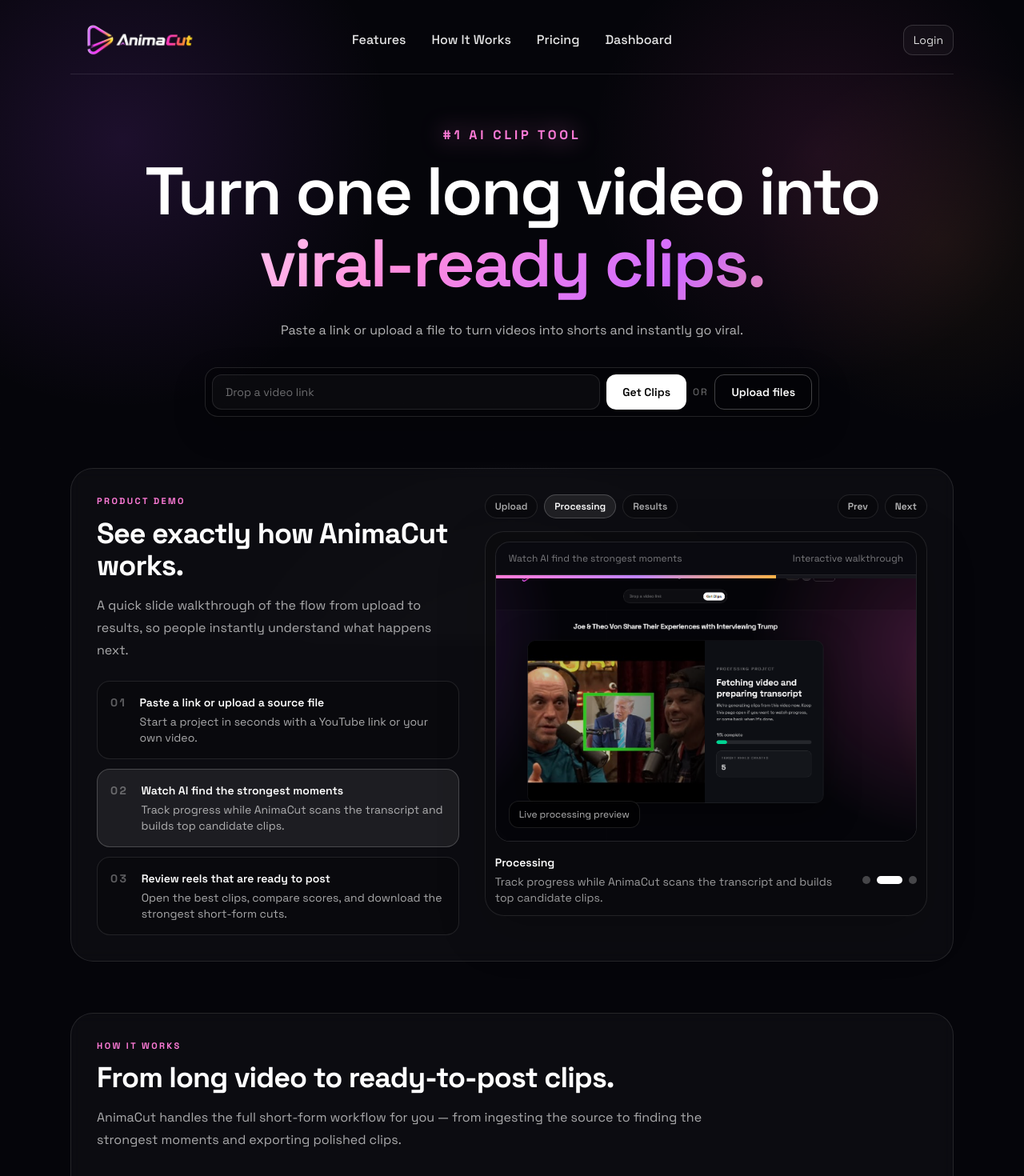
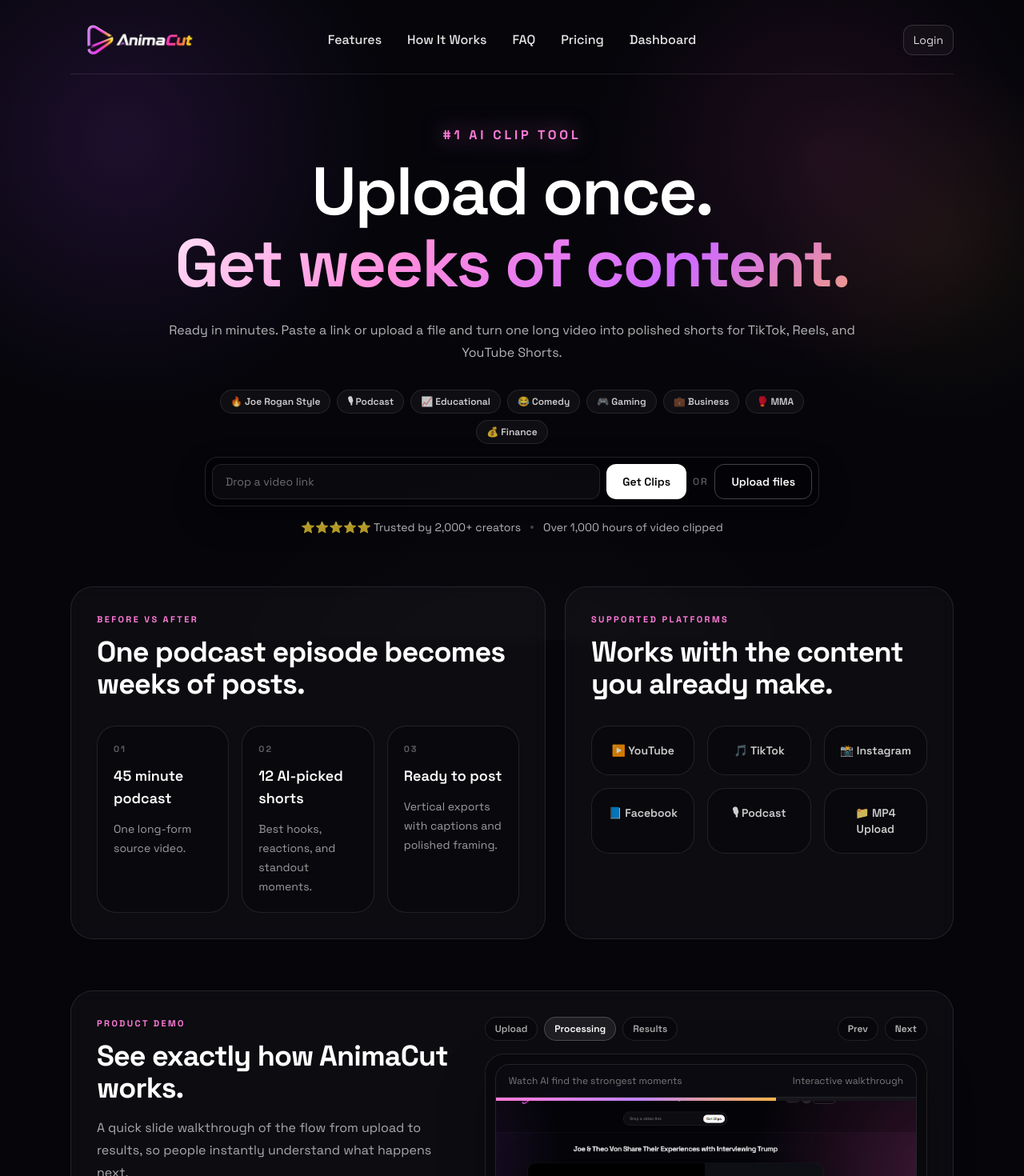
Before and after one commit to Duychinni/animecut, a Next.js app: page / in a window 1280 px wide. Shown: the top 1470 px of the page at 80% size. Built offline with nearby package versions, Linux system fonts and the light colour scheme; no server answers.

Commit message:
Improve conversion messaging and clip reasoning UI

```diff
--- a/app/page.tsx
+++ b/app/page.tsx
@@ -4,7 +4,7 @@ import Image from 'next/image';
 import Link from 'next/link';
 import { DemoShowcase } from '@/components/home/DemoShowcase';
 import { HomeLogoLink } from '@/components/nav/HomeLogoLink';
-import { useEffect, useMemo, useState } from 'react';
+import { useEffect, useState } from 'react';
 
 type MeResponse = {
   authenticated: boolean;
@@ -15,6 +15,17 @@ type MeResponse = {
     tokenBalance?: number;
   };
 };
+
+const templatePresets = [
+  '🔥 Joe Rogan Style',
+  '🎙 Podcast',
+  '📈 Educational',
+  '😂 Comedy',
+  '🎮 Gaming',
+  '💼 Business',
+  '🥊 MMA',
+  '💰 Finance',
+];
 
 function makeProjectTitle() {
   return 'MAIN PROJECTS';
@@ -51,8 +62,6 @@ export default function Home() {
       isMounted = false;
     };
   }, []);
-
-  const canAnalyzeLink = useMemo(() => !loading, [loading]);
 
   async function createProject(input: { title: string; source_type: 'youtube' | 'upload'; source_url?: string }) {
     const res = await fetch('/api/projects', {
@@ -162,6 +171,7 @@ export default function Home() {
           <nav className="hidden items-center justify-center gap-8 text-base font-medium text-white/90 md:flex">
             <Link href="#features" className="transition hover:text-white">Features</Link>
             <Link href="#how-it-works" className="transition hover:text-white">How It Works</Link>
+            <Link href="#faq" className="transition hover:text-white">FAQ</Link>
             <Link href="/pricing" className="transition hover:text-white">Pricing</Link>
             <Link href="/dashboard" className="transition hover:text-white">Dashboard</Link>
           </nav>
@@ -210,16 +220,24 @@ export default function Home() {
         <section className="mx-auto mt-16 max-w-6xl text-center">
           <p className="text-sm font-black tracking-[0.24em] text-[#ff7bd8] drop-shadow-[0_0_14px_rgba(255,123,216,0.75)] md:text-base">#1 AI CLIP TOOL</p>
           <h1 className="mt-4 text-[3.25rem] font-semibold leading-[1.02] tracking-[-0.03em] md:text-[5.25rem]">
-            Turn one long video into
+            Upload once.
             <span className="mt-1 block pb-[0.08em] bg-[linear-gradient(135deg,#ffffff_0%,#ff8dde_38%,#d06bff_68%,#ffb347_100%)] bg-clip-text text-transparent">
-              viral-ready clips.
+              Get weeks of content.
             </span>
           </h1>
           <p className="mx-auto mt-5 max-w-4xl text-[15px] leading-7 text-white/70 md:text-base">
-            Paste a link or upload a file to turn videos into shorts and instantly go viral.
+            Ready in minutes. Paste a link or upload a file and turn one long video into polished shorts for TikTok, Reels, and YouTube Shorts.
           </p>
 
           <div className="mx-auto mt-8 w-full max-w-3xl">
+            <div className="mb-4 flex flex-wrap items-center justify-center gap-2">
+              {templatePresets.map((preset) => (
+                <span key={preset} className="rounded-full border border-white/10 bg-white/[0.04] px-3 py-1.5 text-xs font-semibold text-white/80">
+                  {preset}
+                </span>
+              ))}
+            </div>
+
             <div className="mx-auto flex w-full max-w-3xl items-center gap-2 rounded-2xl border border-white/12 bg-black/25 p-2 shadow-[0_16px_40px_rgba(0,0,0,0.22)]">
               <form onSubmit={onAnalyzeLink} className="flex min-w-0 flex-1 items-center gap-2">
                 <input
@@ -252,12 +270,51 @@ export default function Home() {
                 />
               </label>
             </div>
+
+            <div className="mt-4 flex flex-wrap items-center justify-center gap-3 text-sm text-white/70">
+              <span>⭐⭐⭐⭐⭐ Trusted by 2,000+ creators</span>
+              <span className="hidden h-1 w-1 rounded-full bg-white/25 md:inline-block" />
+              <span>Over 1,000 hours of video clipped</span>
+            </div>
+
             {file ? <p className="mt-2 text-left text-xs text-white/50">Selected: {file.name}</p> : null}
             {msg ? <p className="mt-3 text-left text-sm text-white/70">{msg}</p> : null}
           </div>
         </section>
 
-        <section id="features">
+        <section id="features" className="mt-16 grid gap-6 lg:grid-cols-[1.1fr_0.9fr]">
+          <div className="overflow-hidden rounded-[28px] border border-white/10 bg-white/[0.03] p-6 backdrop-blur-sm md:p-8">
+            <p className="text-[11px] font-black uppercase tracking-[0.22em] text-[#ff7bd8]">Before vs After</p>
+            <h2 className="mt-3 text-3xl font-bold tracking-tight text-white md:text-4xl">One podcast episode becomes weeks of posts.</h2>
+            <div className="mt-8 grid gap-4 md:grid-cols-3">
+              {[
+                { title: '45 minute podcast', desc: 'One long-form source video.' },
+                { title: '12 AI-picked shorts', desc: 'Best hooks, reactions, and standout moments.' },
+                { title: 'Ready to post', desc: 'Vertical exports with captions and polished framing.' },
+              ].map((item, index) => (
+                <div key={item.title} className="rounded-[24px] border border-white/10 bg-black/20 p-5">
+                  <p className="text-[11px] font-black uppercase tracking-[0.18em] text-white/35">0{index + 1}</p>
+                  <h3 className="mt-3 text-lg font-semibold text-white">{item.title}</h3>
+                  <p className="mt-3 text-sm leading-6 text-white/60">{item.desc}</p>
+                </div>
+              ))}
+            </div>
+          </div>
+
+          <div className="overflow-hidden rounded-[28px] border border-white/10 bg-white/[0.03] p-6 backdrop-blur-sm md:p-8">
+            <p className="text-[11px] font-black uppercase tracking-[0.22em] text-[#ff7bd8]">Supported platforms</p>
+            <h2 className="mt-3 text-3xl font-bold tracking-tight text-white md:text-4xl">Works with the content you already make.</h2>
+            <div className="mt-8 grid grid-cols-2 gap-4 sm:grid-cols-3">
+              {['▶️ YouTube', '🎵 TikTok', '📸 Instagram', '📘 Facebook', '🎙 Podcast', '📁 MP4 Upload'].map((platform) => (
+                <div key={platform} className="rounded-[22px] border border-white/10 bg-black/20 px-4 py-5 text-center text-sm font-semibold text-white/80">
+                  {platform}
+                </div>
+              ))}
+            </div>
+          </div>
+        </section>
+
+        <section className="mt-16">
           <DemoShowcase />
         </section>
 
@@ -301,6 +358,49 @@ export default function Home() {
             ))}
           </div>
         </section>
+
+        <section id="faq" className="mt-16 rounded-[28px] border border-white/10 bg-white/[0.03] p-6 backdrop-blur-sm md:p-8">
+          <div className="max-w-3xl">
+            <p className="text-[11px] font-black uppercase tracking-[0.22em] text-[#ff7bd8]">FAQ</p>
+            <h2 className="mt-3 text-3xl font-bold tracking-tight text-white md:text-4xl">Questions creators ask before they upload.</h2>
+          </div>
+
+          <div className="mt-8 grid gap-4 md:grid-cols-2">
+            {[
+              ['How long can videos be?', 'Longer uploads work best on higher plans, and the app is built for podcasts, interviews, and long-form content.'],
+              ['How many clips are generated?', 'Clip count depends on source length, but AnimaCut targets multiple strong shorts from every video.'],
+              ['Do I keep ownership?', 'Yes. Your source content stays yours, and the exported clips are yours to publish.'],
+              ['Can I upload YouTube links?', 'Yes — you can paste YouTube links directly or upload your own MP4 files.'],
+              ['Can I upload podcasts?', 'Yes. Podcast episodes are one of the best use cases for generating multiple shorts.'],
+              ['Can I edit captions?', 'Yes. You can re-render clips with different caption presets and styles.'],
+              ['Can I cancel anytime?', 'Yes. Plans are simple and can be changed as your usage grows.'],
+              ['Does it support multiple platforms?', 'Yes. The output is built for TikTok, Reels, Shorts, and other vertical video channels.'],
+            ].map(([question, answer]) => (
+              <div key={question} className="rounded-[24px] border border-white/10 bg-black/20 p-5">
+                <h3 className="text-lg font-semibold text-white">{question}</h3>
+                <p className="mt-3 text-sm leading-6 text-white/60">{answer}</p>
+              </div>
+            ))}
+          </div>
+        </section>
+
+        <footer className="mt-16 border-t border-white/10 py-8 text-sm text-white/60">
+          <div className="flex flex-col gap-5 md:flex-row md:items-center md:justify-between">
+            <p className="text-white/75">AnimaCut — upload once, get weeks of content.</p>
+            <div className="flex flex-wrap items-center gap-4">
+              <Link href="#features" className="transition hover:text-white">Features</Link>
+              <Link href="#how-it-works" className="transition hover:text-white">How It Works</Link>
+              <Link href="/pricing" className="transition hover:text-white">Pricing</Link>
+              <a href="#faq" className="transition hover:text-white">Support</a>
+              <a href="#" className="transition hover:text-white">Terms</a>
+              <a href="#" className="transition hover:text-white">Privacy</a>
+              <a href="#" className="transition hover:text-white">Contact</a>
+              <a href="#" className="transition hover:text-white">Discord</a>
+              <a href="#" className="transition hover:text-white">Twitter</a>
+              <a href="#" className="transition hover:text-white">LinkedIn</a>
+            </div>
+          </div>
+        </footer>
       </div>
     </main>
   );
--- a/components/project/ProcessingHero.tsx
+++ b/components/project/ProcessingHero.tsx
@@ -18,9 +18,9 @@ type ProgressPayload = {
 };
 
 function getProcessingLabel(status: string) {
-  if (status === 'created') return 'Fetching video and preparing transcript';
-  if (status === 'transcribed') return 'Transcript ready — finding the best moments';
-  if (status === 'analyzed') return 'Rendering clips and packaging exports';
+  if (status === 'created') return 'Finding hooks...';
+  if (status === 'transcribed') return 'Scoring moments...';
+  if (status === 'analyzed') return 'Rendering captions and generating thumbnails...';
   if (status === 'completed') return 'Completed';
   return 'Processing your video';
 }
```
Also changed, not shown: app/dashboard/page.tsx (+14 -3 lines), app/pricing/page.tsx (+14 -14 lines), components/clips/TopClipsBoard.tsx (+29 -4 lines).
